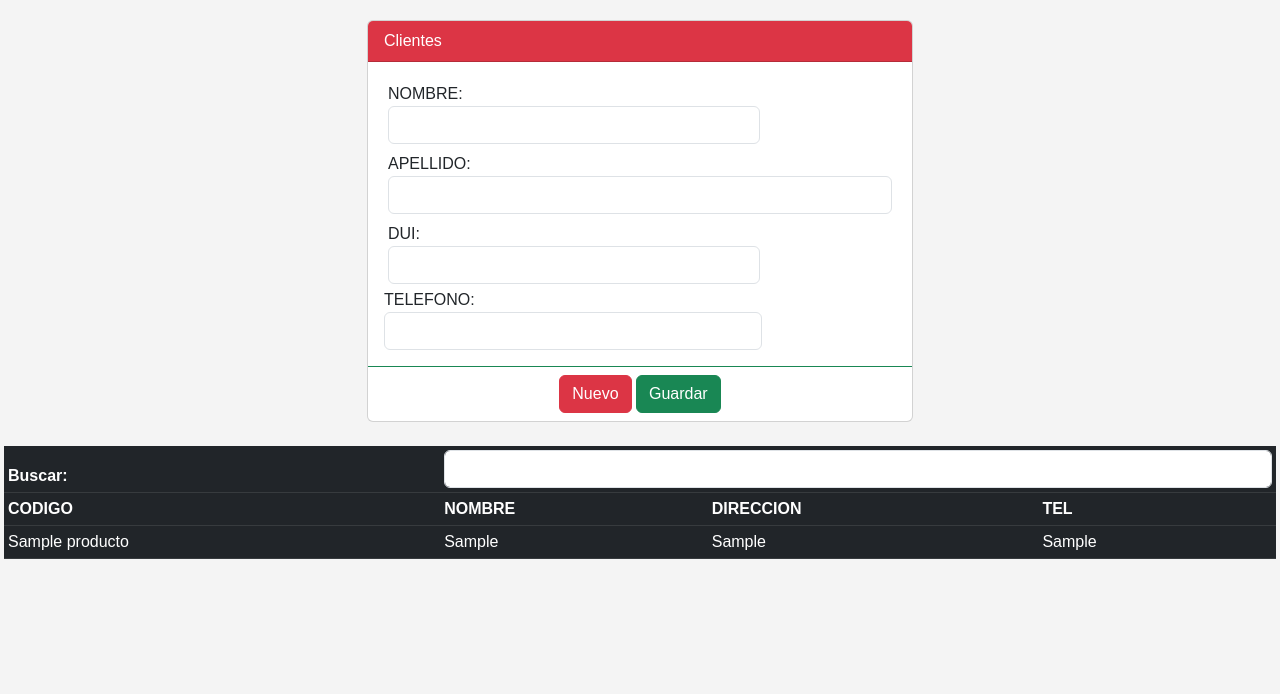
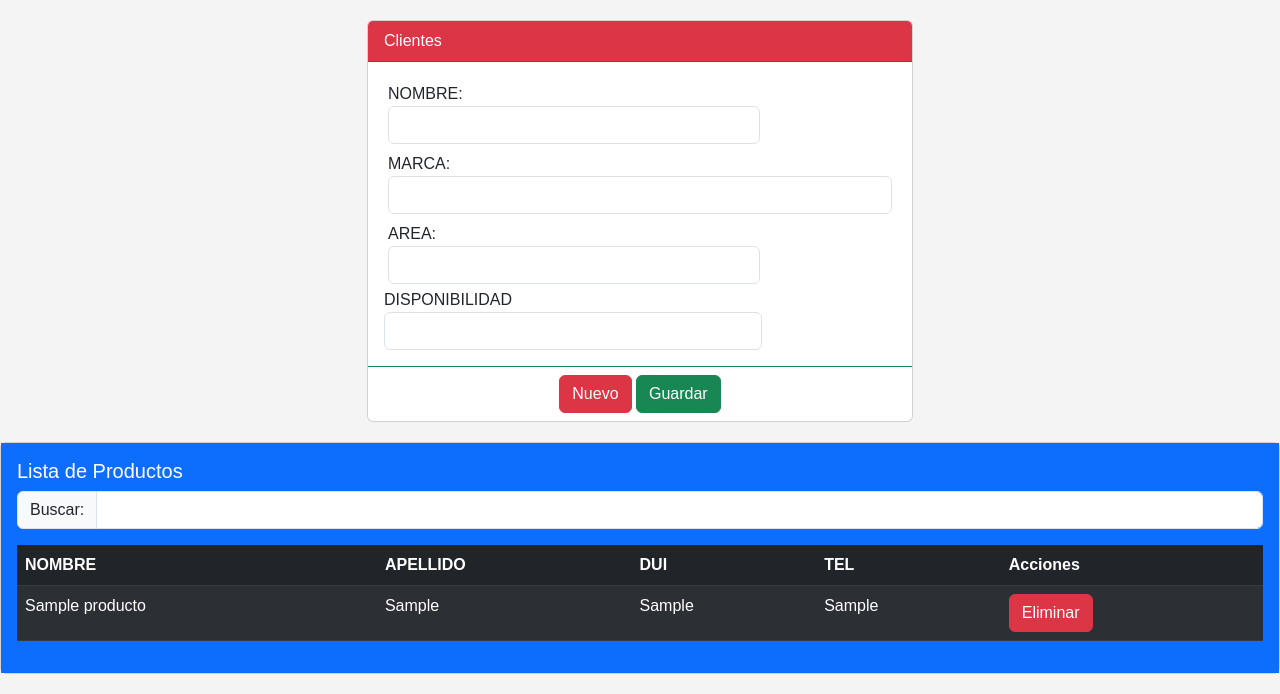
Before and after one commit to salvadoreandradep/Programacion_III, a Flask app: page /productos in a window 1280 px wide. Shown: the part 135-829 px from the top of the page. Before the commit the page ends 694 px from the top, so only its background shows below. Run offline with Flask 3, Linux system fonts and the light colour scheme; tables that the repository leaves empty or names only in its code hold one stand-in row (values such as "Sample post").

Commit message:
Crud medio

```diff
--- a/server.py
+++ b/server.py
@@ -124,8 +124,13 @@ def guardarP():
 
 
 
-
-
+@app.route('/eliminar_producto', methods=['POST'])
+def eliminar_producto():
+    codigo = request.form['codigo']
+    cursor = db.cursor()
+    cursor.execute("DELETE FROM `producto` WHERE nombre =  %s", (codigo,))
+    db.commit()
+    return redirect('productos')
 
 
 
--- a/templates/productos.html
+++ b/templates/productos.html
@@ -3,7 +3,7 @@
 <head>
     <meta charset="UTF-8">
     <meta name="viewport" content="width=device-width, initial-scale=1.0">
-    <title>Gestión de Clientes</title>
+    <title>Gestión de Productos</title>
     <link href="https://cdn.jsdelivr.net/npm/bootstrap@5.3.0/dist/css/bootstrap.min.css" rel="stylesheet">
     <style>
         body {
@@ -82,19 +82,19 @@
                             </div>
                         </div>
                         <div class="row p-1">
-                            <div class="col-9">APELLIDO:</div>
+                            <div class="col-9">MARCA:</div>
                             <div class="col-">
                                 <input required type="text" name="txtNombreAlumnos" id="txtNombreAlumnos" class="form-control">
                             </div>
                         </div>
                         <div class="row p-1">
-                            <div class="col-9">DUI:</div>
+                            <div class="col-9">AREA:</div>
                             <div class="col-9">
                                 <input required type="text" name="txtDireccionAlumnos" id="txtDireccionAlumnos" class="form-control">
                             </div>
                         </div>
                         <div class="row">
-                            <div class="col-9">TELEFONO:</div>
+                            <div class="col-9">DISPONIBILIDAD</div>
                             <div class="col-9">
                                 <input required type="text" name="txtTelefonoAlumnos" id="txtTelefonoAlumnos" class="form-control">
                             </div>
@@ -116,24 +116,23 @@
 
 
 
-    <div class="card-body">
-        <div class="row p-1">
+    <div class="card">
+        <div class="card-body bg-primary ">
+            <div class="row">
                 <div class="col">
-                <table class="table table-sm table-hover table-dark" id="tblConsultaAlumnos">
+                    <h5 class="card-title text-white">Lista de Productos</h5>
+                    <div class="input-group mb-3">
+                        <span class="input-group-text">Buscar:</span>
+                        <input type="text" name="txtBuscarAlumnos" id="txtBuscarAlumnos" class="form-control">
+                    </div>
+                    <table class="table table-striped table-hover table-dark" id="tblConsultaAlumnos">
                         <thead>
                             <tr>
-                            <th>Buscar:</th>
-                            <th colspan="4">
-                                <input type="text" name="txtBuscarAlumnos" id="txtBuscarAlumnos"
-                                    class="form-control" onkeyup="buscarAlumnos(this.value)">
-                            </th>
-                        </tr>
-                        <tr>
-                            <th>CODIGO</th>
                                 <th>NOMBRE</th>
-                            <th>DIRECCION</th>
+                                <th>APELLIDO</th>
+                                <th>DUI</th>
                                 <th>TEL</th>
-                            <th></th>
+                                <th>Acciones</th>
                             </tr>
                         </thead>
                         <tbody>
@@ -143,7 +142,12 @@
                                 <td>{{ alumno[1] }}</td>
                                 <td>{{ alumno[2] }}</td>
                                 <td>{{ alumno[3] }}</td>
-                            <td></td>  <!-- Aquí puedes agregar acciones adicionales si es necesario -->
+                                <td>
+                                    <form method="POST" action="/eliminar_producto">
+                                        <input type="hidden" name="codigo" value="{{ alumno[0] }}">
+                                        <button type="submit" class="btn btn-danger">Eliminar</button>
+                                    </form>
+                                </td>
                             </tr>
                             {% endfor %}
                         </tbody>
@@ -151,6 +155,30 @@
                 </div>
             </div>
         </div>
+    </div>
 
     <script src="https://cdn.jsdelivr.net/npm/bootstrap@5.3.0/dist/js/bootstrap.min.js"></script>
+    <script>
+        const input = document.getElementById('txtBuscarAlumnos');
+        const table = document.getElementById('tblConsultaAlumnos');
+        const rows = table.getElementsByTagName('tr');
+
+        input.addEventListener('input', function () {
+            const filter = input.value.toLowerCase();
+            for (let i = 1; i < rows.length; i++) {
+                const row = rows[i];
+                const cells = row.getElementsByTagName('td');
+                let visible = false;
+                for (let j = 0; j < cells.length; j++) {
+                    const cell = cells[j];
+                    if (cell.innerHTML.toLowerCase().includes(filter)) {
+                        visible = true;
+                        break;
+                    }
+                }
+                row.style.display = visible ? '' : 'none';
+            }
+        });
+    </script>
 </body>
+</html>
```
Lines whose indentation alone changed are shown as unchanged.
